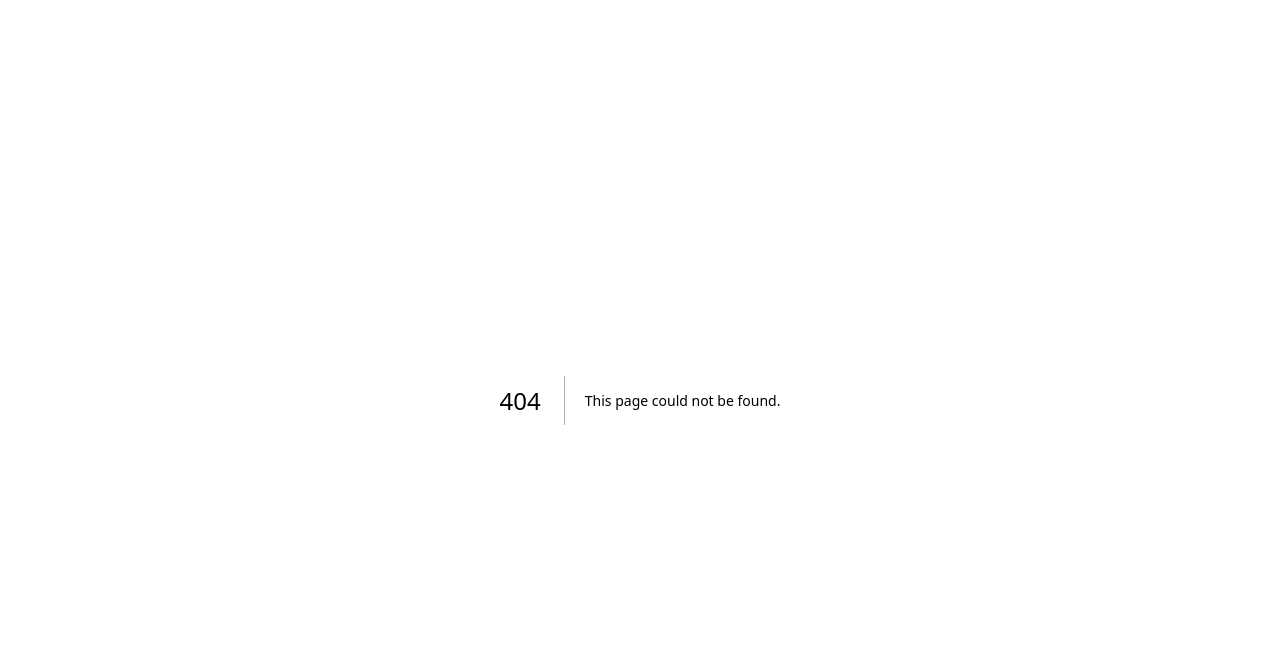
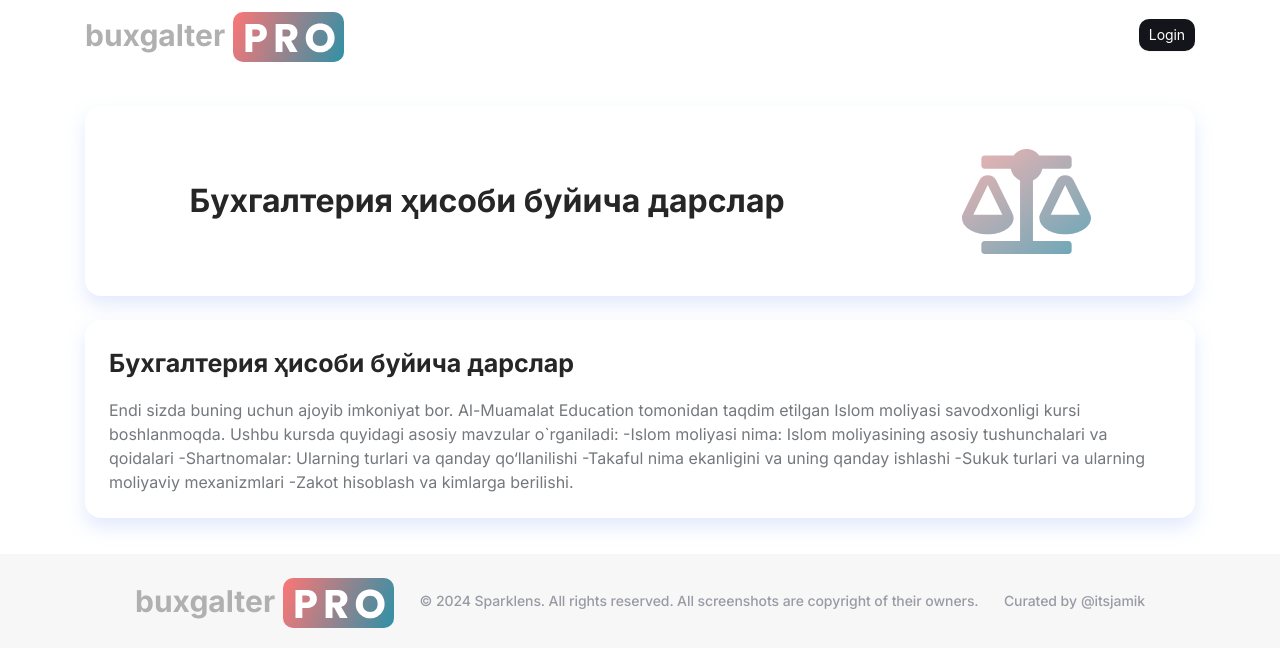
Before and after one commit to xojimuhammedov/buxgalter, a Next.js app: page /course/1 in a window 1280 px wide. Before the commit this address had no page. Shown: the top 666 px of the page. Built offline with nearby package versions, Linux system fonts and the light colour scheme.

Commit message:
fixed change course

```diff
--- a/src/components/Footer.jsx
+++ b/src/components/Footer.jsx
@@ -54,6 +54,7 @@ const css = {
     lineHeight: '20px',
     fontWeight: 500,
     letterSpacing: '-0.07px',
+    fontFamily: 'Inter, sans-serif',
 
     _hover: {
       textDecoration: 'none'
@@ -62,12 +63,14 @@ const css = {
   name: {
     color: '#B0B0B0',
     fontSize: '30px',
-    lineHeight: '45px'
+    lineHeight: '45px',
+    fontFamily: 'Inter, sans-serif'
   },
   link: {
     display: 'flex',
     alignItems: 'center',
     gap: '8px',
+    fontFamily: 'Inter, sans-serif',
 
     _hover: {
       textDecoration: 'none'
@@ -76,6 +79,7 @@ const css = {
   name: {
     color: '#B0B0B0',
     fontSize: '30px',
-    lineHeight: '45px'
+    lineHeight: '45px',
+      fontFamily:"Inter, sans-serif"
   }
 };
--- a/src/components/Navbar.jsx
+++ b/src/components/Navbar.jsx
@@ -7,10 +7,10 @@ import { useRouter } from 'next/router';
 function Navbar() {
   const navigate = useRouter();
   return (
-    <Box>
+    <Box p={'8px 0'}>
       <Box className="container">
         <Flex justifyContent={'space-between'} alignItems={'center'}>
-          <Link {...css.link}>
+          <Link href='/' {...css.link}>
             <Heading {...css.name}>buxgalter</Heading>
             <Image src={BuxgalterProIcon} alt="BuxgalterProIcon" />
           </Link>
@@ -30,6 +30,7 @@ const css = {
     display: 'flex',
     alignItems: 'center',
     gap: '8px',
+    fontFamily: 'Inter, sans-serif',
 
     _hover: {
       textDecoration: 'none'
@@ -38,7 +39,8 @@ const css = {
   name: {
     color: '#B0B0B0',
     fontSize: '30px',
-    lineHeight: '45px'
+    lineHeight: '45px',
+    fontFamily: 'Inter, sans-serif'
   },
   button: {
     borderRadius: 'var(--radius-lg, 10px)',
--- a/src/pages/_document.js
+++ b/src/pages/_document.js
@@ -1,9 +1,15 @@
-import { Html, Head, Main, NextScript } from "next/document";
+import { Html, Head, Main, NextScript } from 'next/document';
 
 export default function Document() {
   return (
     <Html lang="en">
       <Head />
+      <link rel="preconnect" href="https://fonts.googleapis.com" />
+      <link rel="preconnect" href="https://fonts.gstatic.com" crossOrigin />
+      <link
+        href="https://fonts.googleapis.com/css2?family=Inter:wght@400;500;600;700&display=swap"
+        rel="stylesheet"
+      />
       <body>
         <Main />
         <NextScript />
--- /dev/null
+++ b/src/pages/course/[id]/index.jsx
@@ -0,0 +1,90 @@
+import Footer from '@/components/Footer';
+import Navbar from '@/components/Navbar';
+import { Box, Flex, Heading, Image, Text } from '@chakra-ui/react';
+import Head from 'next/head';
+import React from 'react';
+import OneIcon from '@/assets/1.svg';
+
+function CourseAbout() {
+  return (
+    <>
+      <Head>
+        <title>Create Next App</title>
+        <meta name="description" content="Generated by create next app" />
+        <meta name="viewport" content="width=device-width, initial-scale=1" />
+        <link rel="icon" href="/favicon.ico" />
+      </Head>
+      <nav>
+        <Navbar />
+      </nav>
+      <main>
+        <Box p={'36px 0'}>
+          <Box className="container">
+            <Flex {...css.box}>
+              <Heading {...css.name}>Бухгалтерия ҳисоби буйича дарслар</Heading>
+              <Image src={OneIcon.src} alt="OneIcon" />
+            </Flex>
+
+            <Box {...css.bottom}>
+              <Heading {...css.title}>Бухгалтерия ҳисоби буйича дарслар</Heading>
+              <Text {...css.text}>
+                Endi sizda buning uchun ajoyib imkoniyat bor. Al-Muamalat Education tomonidan taqdim
+                etilgan Islom moliyasi savodxonligi kursi boshlanmoqda. Ushbu kursda quyidagi asosiy
+                mavzular o`rganiladi: -Islom moliyasi nima: Islom moliyasining asosiy tushunchalari
+                va qoidalari -Shartnomalar: Ularning turlari va qanday qo‘llanilishi -Takaful nima
+                ekanligini va uning qanday ishlashi -Sukuk turlari va ularning moliyaviy
+                mexanizmlari -Zakot hisoblash va kimlarga berilishi.
+              </Text>
+            </Box>
+          </Box>
+        </Box>
+      </main>
+      <footer>
+        <Footer />
+      </footer>
+    </>
+  );
+}
+
+export default CourseAbout;
+
+const css = {
+  name: {
+    color: '#262626',
+    fontSize: '32px',
+    lineHeight: '38px',
+    fontFamily: 'Inter, sans-serif'
+  },
+  box: {
+    alignItems: 'center',
+    gap: '16px',
+    width: '100%',
+    boxShadow: 'rgba(144, 173, 248, 0.25) 0px 9px 18px 0px',
+    background: '#fff',
+    height: '190px',
+    padding: '24px',
+    borderRadius: '16px',
+    justifyContent: 'space-around'
+  },
+  bottom: {
+    width: '100%',
+    boxShadow: 'rgba(144, 173, 248, 0.25) 0px 9px 18px 0px',
+    background: '#fff',
+    padding: '24px',
+    borderRadius: '16px',
+    marginTop: '24px'
+  },
+  title: {
+    color: '#262626',
+    fontSize: '25px',
+    lineHeight: '38px',
+    fontFamily: 'Inter, sans-serif',
+    marginBottom: '16px'
+  },
+  text:{
+    color: "#74787c",
+    fontSize: "16px",
+    lineHeight: "24px",
+        fontFamily: 'Inter, sans-serif'
+  }
+};
--- a/src/styles/globals.css
+++ b/src/styles/globals.css
@@ -19,6 +19,7 @@ body {
   box-sizing: border-box;
   padding: 0;
   margin: 0;
+  font-family: 'Inter' sans-serif !important;
 }
 
 a {
@@ -41,6 +42,7 @@ h5,
 h6,
 p {
   -webkit-font-smoothing: antialiased;
+  font-family: 'Inter' sans-serif !important;
 }
 
 .login {
```
Also changed, not shown: src/components/Courses.jsx (+19 -7 lines), src/pages/login/index.jsx (+9 -3 lines).
